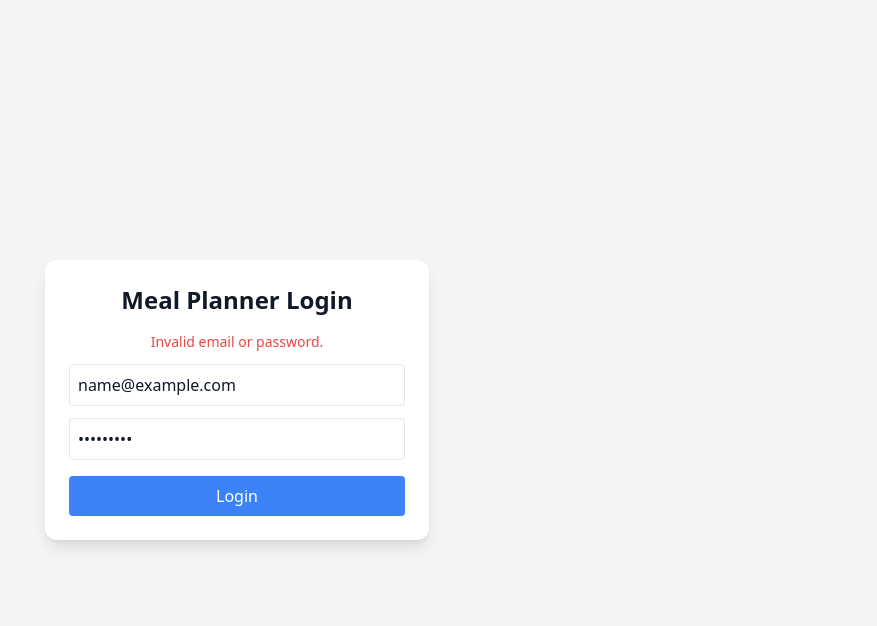
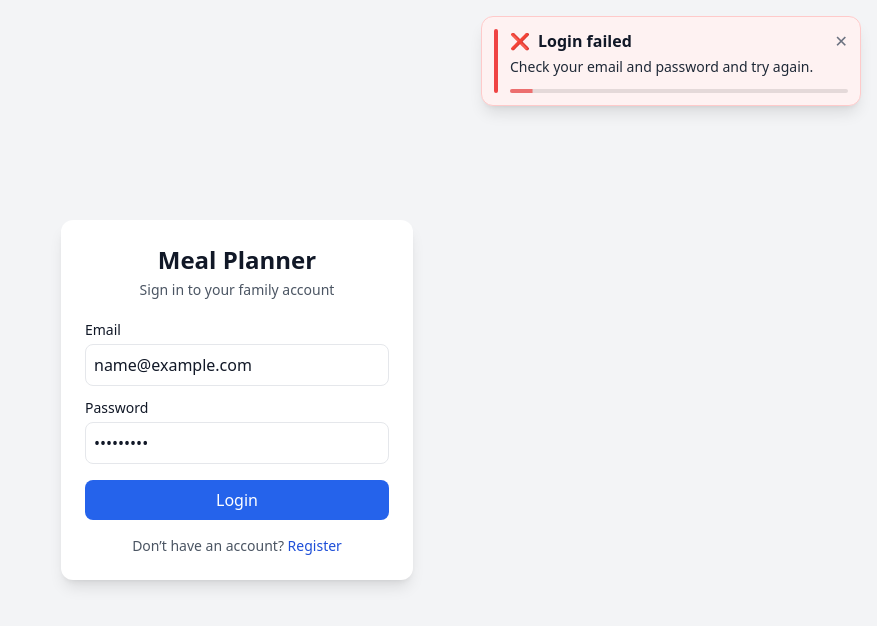
Before and after one commit to besharpe5/meal-planner, a React (Vite) app in the folder meal-planner-client/: page /login in a window 1280 px wide. Both pictures are taken after typing "name@example.com", "Sample123" into the empty fields and a click on the button "Login". Shown: the top 626 px of the page, without its empty margins (403-1280 px from the left). Built offline with nearby package versions, Linux system fonts and the light colour scheme; no server answers.

Commit message:
added toast funtionality and style

```diff
--- /dev/null
+++ b/meal-planner-client/src/context/ToastContext.jsx
@@ -0,0 +1,180 @@
+// src/context/ToastContext.jsx
+import { createContext, useContext, useMemo, useRef, useState } from "react";
+
+const ToastContext = createContext(null);
+
+function makeId() {
+  return `${Date.now()}-${Math.random().toString(16).slice(2)}`;
+}
+
+const TYPE_STYLES = {
+  success: {
+    wrap: "border-green-200 bg-green-50",
+    bar: "bg-green-500",
+    progress: "bg-green-500/70",
+    icon: "✅",
+    fallbackTitle: "Success",
+  },
+  error: {
+    wrap: "border-red-200 bg-red-50",
+    bar: "bg-red-500",
+    progress: "bg-red-500/70",
+    icon: "❌",
+    fallbackTitle: "Error",
+  },
+  info: {
+    wrap: "border-blue-200 bg-blue-50",
+    bar: "bg-blue-500",
+    progress: "bg-blue-500/70",
+    icon: "ℹ️",
+    fallbackTitle: "Info",
+  },
+};
+
+export function ToastProvider({ children }) {
+  const [toasts, setToasts] = useState([]);
+  const timers = useRef(new Map());
+
+  const removeToast = (id) => {
+    setToasts((prev) => prev.filter((t) => t.id !== id));
+
+    const timer = timers.current.get(id);
+    if (timer) {
+      clearTimeout(timer);
+      timers.current.delete(id);
+    }
+  };
+
+  /**
+   * addToast({
+   *   type: "success" | "error" | "info",
+   *   title?: string,
+   *   message?: string,
+   *   duration?: number,
+   *   action?: { label: string, onClick: () => void | Promise<void> }
+   * })
+   */
+  const addToast = ({
+    title,
+    message,
+    type = "success",
+    duration = 3000,
+    action,
+  }) => {
+    const id = makeId();
+    const createdAt = Date.now();
+
+    const toast = {
+      id,
+      title,
+      message,
+      type,
+      duration,
+      createdAt,
+      action,
+    };
+
+    setToasts((prev) => [toast, ...prev].slice(0, 4)); // max 4 visible
+
+    const timer = setTimeout(() => removeToast(id), duration);
+    timers.current.set(id, timer);
+
+    return id;
+  };
+
+  const value = useMemo(() => ({ toasts, addToast, removeToast }), [toasts]);
+
+  return (
+    <ToastContext.Provider value={value}>
+      {children}
+      <ToastContainer toasts={toasts} onClose={removeToast} />
+    </ToastContext.Provider>
+  );
+}
+
+export function useToast() {
+  const ctx = useContext(ToastContext);
+  if (!ctx) throw new Error("useToast must be used within a ToastProvider");
+  return ctx;
+}
+
+function ToastContainer({ toasts, onClose }) {
+  return (
+    <div className="fixed z-[9999] pointer-events-none inset-x-0 bottom-3 sm:bottom-auto sm:top-4 sm:right-4 sm:left-auto px-3 sm:px-0">
+      <div className="flex flex-col gap-2 sm:w-[380px]">
+        {toasts.map((t) => {
+          const s = TYPE_STYLES[t.type] || TYPE_STYLES.info;
+
+          return (
+            <div
+              key={t.id}
+              className={`pointer-events-auto rounded-xl shadow-lg border p-3 ${s.wrap}`}
+            >
+              <div className="flex items-stretch gap-3">
+                {/* Accent bar (Option 1) */}
+                <div className={`w-1 rounded-full ${s.bar}`} />
+
+                <div className="flex-1">
+                  <div className="flex items-start justify-between gap-3">
+                    <div className="min-w-0">
+                      <div className="font-semibold text-gray-900 flex items-center gap-2">
+                        <span>{s.icon}</span>
+                        <span className="truncate">
+                          {t.title || s.fallbackTitle}
+                        </span>
+                      </div>
+
+                      {t.message ? (
+                        <div className="text-sm text-gray-800 mt-1 break-words">
+                          {t.message}
+                        </div>
+                      ) : null}
+
+                      {/* Action button (Option 3) */}
+                      {t.action ? (
+                        <button
+                          type="button"
+                          onClick={async () => {
+                            try {
+                              await t.action.onClick();
+                            } finally {
+                              onClose(t.id);
+                            }
+                          }}
+                          className="mt-2 text-sm font-semibold text-gray-900 underline hover:no-underline"
+                        >
+                          {t.action.label}
+                        </button>
+                      ) : null}
+                    </div>
+
+                    <button
+                      onClick={() => onClose(t.id)}
+                      className="text-gray-500 hover:text-gray-900"
+                      aria-label="Close toast"
+                      type="button"
+                    >
+                      ✕
+                    </button>
+                  </div>
+
+                  {/* Progress bar (Option 2) */}
+                  <div className="mt-3 h-1 w-full bg-black/10 rounded-full overflow-hidden">
+                    <div
+                      className={`h-full ${s.progress}`}
+                      style={{
+                        width: "100%",
+                        transformOrigin: "left",
+                        animation: `toast-shrink ${t.duration}ms linear forwards`,
+                      }}
+                    />
+                  </div>
+                </div>
+              </div>
+            </div>
+          );
+        })}
+      </div>
+    </div>
+  );
+}
--- a/meal-planner-client/src/pages/CreateMeal.jsx
+++ b/meal-planner-client/src/pages/CreateMeal.jsx
@@ -1,9 +1,12 @@
+// src/pages/CreateMeal.jsx
 import { useState } from "react";
-import { useNavigate } from "react-router-dom";
+import { useNavigate, Link } from "react-router-dom";
 import API from "../services/api";
+import { useToast } from "../context/ToastContext";
 
 export default function CreateMeal() {
   const navigate = useNavigate();
+  const { addToast } = useToast();
 
   const [form, setForm] = useState({
     name: "",
@@ -13,7 +16,6 @@ export default function CreateMeal() {
     rating: 0,
   });
 
-  const [error, setError] = useState("");
   const [saving, setSaving] = useState(false);
 
   const onChange = (key) => (e) => {
@@ -23,10 +25,28 @@ export default function CreateMeal() {
 
   const onSubmit = async (e) => {
     e.preventDefault();
-    setError("");
+
+    if (!form.name.trim()) {
+      addToast({
+        type: "error",
+        title: "Missing name",
+        message: "Please enter a meal name.",
+        duration: 3500,
+      });
+      return;
+    }
+
     setSaving(true);
 
     try {
+      // Optional: quick “working” toast (short)
+      addToast({
+        type: "info",
+        title: "Creating meal…",
+        message: "Saving to your family library.",
+        duration: 1200,
+      });
+
       await API.post("/meals", {
         name: form.name.trim(),
         description: form.description.trim(),
@@ -35,10 +55,24 @@ export default function CreateMeal() {
         rating: form.rating,
       });
 
-      navigate("/dashboard");
+      addToast({
+        type: "success",
+        title: "Meal created",
+        message: `"${form.name.trim()}" was added.`,
+        duration: 3000,
+      });
+
+      // Small delay so the toast is visible before route change
+      setTimeout(() => navigate("/dashboard"), 200);
     } catch (err) {
       console.error(err);
-      setError(err?.response?.data?.message || "Failed to create meal.");
+
+      addToast({
+        type: "error",
+        title: "Create failed",
+        message: err?.response?.data?.message || "Failed to create meal.",
+        duration: 4000,
+      });
     } finally {
       setSaving(false);
     }
@@ -47,21 +81,23 @@ export default function CreateMeal() {
   return (
     <div className="min-h-screen bg-gray-100 p-4">
       <div className="mx-auto w-full max-w-md">
+        <div className="flex items-center justify-between mb-4">
+          <h1 className="text-2xl font-bold">Create Meal</h1>
+          <Link className="text-blue-700 hover:underline" to="/dashboard">
+            Back
+          </Link>
+        </div>
+
         <div className="bg-white rounded-xl shadow p-6">
-          <h1 className="text-2xl font-bold mb-1">Create Meal</h1>
           <p className="text-gray-600 text-sm mb-4">
             Add a meal your family eats. You can edit it later.
           </p>
 
-          {error && (
-            <div className="mb-4 rounded-lg bg-red-50 text-red-700 p-3 text-sm">
-              {error}
-            </div>
-          )}
-
           <form onSubmit={onSubmit} className="space-y-3">
             <div>
-              <label className="block text-sm font-medium mb-1">Meal name *</label>
+              <label className="block text-sm font-medium mb-1">
+                Meal name *
+              </label>
               <input
                 className="w-full border rounded-lg p-2 focus:outline-none focus:ring-2 focus:ring-blue-400"
                 placeholder="e.g., Taco Night"
@@ -72,7 +108,9 @@ export default function CreateMeal() {
             </div>
 
             <div>
-              <label className="block text-sm font-medium mb-1">Description</label>
+              <label className="block text-sm font-medium mb-1">
+                Description
+              </label>
               <input
                 className="w-full border rounded-lg p-2 focus:outline-none focus:ring-2 focus:ring-blue-400"
                 placeholder="Quick summary (optional)"
@@ -92,7 +130,9 @@ export default function CreateMeal() {
             </div>
 
             <div>
-              <label className="block text-sm font-medium mb-1">Rating (0–5)</label>
+              <label className="block text-sm font-medium mb-1">
+                Rating (0–5)
+              </label>
               <input
                 type="number"
                 min="0"
@@ -120,7 +160,6 @@ export default function CreateMeal() {
                   alt="Preview"
                   className="mt-2 w-full h-40 object-cover rounded-lg border"
                   onError={(e) => {
-                    // hide broken previews
                     e.currentTarget.style.display = "none";
                   }}
                 />
@@ -131,7 +170,7 @@ export default function CreateMeal() {
               <button
                 type="button"
                 onClick={() => navigate("/dashboard")}
-                className="w-1/2 border rounded-lg py-2 hover:bg-gray-50"
+                className="w-1/2 border rounded-lg py-2 hover:bg-gray-50 disabled:opacity-60"
                 disabled={saving}
               >
                 Cancel
--- a/meal-planner-client/src/pages/Dashboard.jsx
+++ b/meal-planner-client/src/pages/Dashboard.jsx
@@ -2,17 +2,22 @@
 import { useEffect, useState } from "react";
 import { Link } from "react-router-dom";
 import MealCard from "../components/MealCard";
-import { getMeals, serveMeal, getMealSuggestions } from "../services/mealService";
+import {
+  getMeals,
+  serveMeal,
+  getMealSuggestions,
+} from "../services/mealService";
+import { useToast } from "../context/ToastContext";
 
 export default function Dashboard() {
+  const { addToast } = useToast();
+
   const [meals, setMeals] = useState([]);
   const [suggestions, setSuggestions] = useState([]);
-  const [error, setError] = useState("");
   const [servingId, setServingId] = useState("");
   const [loading, setLoading] = useState(true);
 
   const loadData = async () => {
-    setError("");
     setLoading(true);
 
     try {
@@ -25,7 +30,11 @@ export default function Dashboard() {
       setSuggestions(suggestionsData);
     } catch (err) {
       console.error(err);
-      setError("Failed to fetch meals");
+      addToast({
+        type: "error",
+        title: "Load failed",
+        message: "Could not fetch meals. Please try again.",
+      });
     } finally {
       setLoading(false);
     }
@@ -33,10 +42,10 @@ export default function Dashboard() {
 
   useEffect(() => {
     loadData();
+    // eslint-disable-next-line react-hooks/exhaustive-deps
   }, []);
 
   const handleServe = async (mealId) => {
-    setError("");
     setServingId(mealId);
 
     // optimistic UI update
@@ -60,7 +69,7 @@ export default function Dashboard() {
     try {
       const updated = await serveMeal(mealId);
 
-      // replace the optimistic meal with server truth
+      // replace optimistic meal with server truth
       setMeals((current) => current.map((m) => (m._id === mealId ? updated : m)));
       setSuggestions((current) =>
         current.map((m) => (m._id === mealId ? updated : m))
@@ -69,11 +78,24 @@ export default function Dashboard() {
       // refresh suggestions order (since lastServed changed)
       const freshSuggestions = await getMealSuggestions(5);
       setSuggestions(freshSuggestions);
+
+      addToast({
+        type: "success",
+        title: "Served tonight",
+        message: "Updated times served and last served date.",
+      });
     } catch (err) {
       console.error(err);
-      setMeals(prevMeals); // rollback
-      setSuggestions(prevSuggestions); // rollback
-      setError("Failed to serve meal");
+
+      // rollback
+      setMeals(prevMeals);
+      setSuggestions(prevSuggestions);
+
+      addToast({
+        type: "error",
+        title: "Serve failed",
+        message: "Could not update this meal. Please try again.",
+      });
     } finally {
       setServingId("");
     }
@@ -85,6 +107,16 @@ export default function Dashboard() {
         <div className="flex items-center justify-between mb-4">
           <h1 className="text-3xl font-bold">Dashboard</h1>
 
+          <div className="flex items-center gap-2">
+            <button
+              onClick={loadData}
+              type="button"
+              className="text-sm text-blue-700 hover:underline"
+              disabled={loading}
+            >
+              Refresh
+            </button>
+
             <Link
               to="/meals/new"
               className="bg-blue-600 text-white px-4 py-2 rounded-lg hover:bg-blue-700"
@@ -92,8 +124,7 @@ export default function Dashboard() {
               + Add Meal
             </Link>
           </div>
-
-        {error && <p className="text-red-500 mb-3">{error}</p>}
+        </div>
 
         {loading ? (
           <div className="bg-white rounded-xl p-6 shadow">
@@ -107,17 +138,7 @@ export default function Dashboard() {
           <>
             {suggestions.length > 0 && (
               <div className="mb-6">
-                <div className="flex items-end justify-between mb-3">
-                  <h2 className="text-xl font-bold">Suggested Tonight</h2>
-
-                  <button
-                    onClick={loadData}
-                    className="text-sm text-blue-700 hover:underline"
-                    type="button"
-                  >
-                    Refresh
-                  </button>
-                </div>
+                <h2 className="text-xl font-bold mb-3">Suggested Tonight</h2>
 
                 <div className="grid grid-cols-1 sm:grid-cols-2 lg:grid-cols-3 gap-4">
                   {suggestions.map((meal) => (
@@ -132,17 +153,7 @@ export default function Dashboard() {
               </div>
             )}
 
-            <div className="flex items-end justify-between mb-3">
-              <h2 className="text-xl font-bold">All Meals</h2>
-
-              <button
-                onClick={loadData}
-                className="text-sm text-blue-700 hover:underline"
-                type="button"
-              >
-                Refresh
-              </button>
-            </div>
+            <h2 className="text-xl font-bold mb-3">All Meals</h2>
 
             <div className="grid grid-cols-1 sm:grid-cols-2 lg:grid-cols-3 gap-4">
               {meals.map((meal) => (
--- a/meal-planner-client/src/pages/Login.jsx
+++ b/meal-planner-client/src/pages/Login.jsx
@@ -1,70 +1,97 @@
 // src/pages/Login.jsx
 import { useContext, useState } from "react";
 import { AuthContext } from "../context/AuthContext";
-import { useNavigate } from "react-router-dom";
+import { useNavigate, Link } from "react-router-dom";
+import { useToast } from "../context/ToastContext";
 
 export default function Login() {
   const { login } = useContext(AuthContext);
+  const { addToast } = useToast();
   const navigate = useNavigate();
 
   const [email, setEmail] = useState("");
   const [password, setPassword] = useState("");
-  const [error, setError] = useState("");
+
+  const [submitting, setSubmitting] = useState(false);
 
   const submitHandler = async (e) => {
     e.preventDefault();
+    setSubmitting(true);
 
     try {
-      await login(email, password); // AuthContext handles JWT storage
+      await login(email, password);
+
+      addToast({
+        type: "success",
+        title: "Welcome back!",
+        message: "You’re signed in.",
+      });
+
       navigate("/dashboard");
     } catch (err) {
-      setError("Invalid email or password.");
+      console.error(err);
+
+      addToast({
+        type: "error",
+        title: "Login failed",
+        message:
+          err?.response?.data?.message || "Check your email and password and try again.",
+      });
+    } finally {
+      setSubmitting(false);
     }
   };
 
   return (
-    <div className="min-h-screen flex items-center justify-center bg-gray-100 px-4">
+    <div className="min-h-screen bg-gray-100">
+      <div className="max-w-sm mx-auto p-4 flex min-h-screen items-center">
         <form
           onSubmit={submitHandler}
-        className="bg-white p-6 rounded-xl shadow-lg w-full max-w-sm"
+          className="w-full bg-white p-6 rounded-xl shadow-lg"
         >
-        <h1 className="text-2xl font-bold mb-4 text-center">
-          Meal Planner Login
-        </h1>
+          <h1 className="text-2xl font-bold mb-1 text-center">Meal Planner</h1>
+          <p className="text-sm text-gray-600 mb-5 text-center">
+            Sign in to your family account
+          </p>
 
-        {/* Display login error */}
-        {error && (
-          <p className="text-red-500 text-sm mb-3 text-center">{error}</p>
-        )}
-
-        {/* Email input */}
+          <label className="block text-sm font-medium mb-1">Email</label>
           <input
+            className="w-full p-2 mb-3 border rounded-lg focus:outline-none focus:ring-2 focus:ring-blue-400"
             type="email"
-          className="w-full p-2 mb-3 border rounded focus:outline-none focus:ring-2 focus:ring-blue-400"
-          placeholder="Email"
+            placeholder="you@example.com"
             value={email}
             onChange={(e) => setEmail(e.target.value)}
+            autoComplete="email"
             required
           />
 
-        {/* Password input */}
+          <label className="block text-sm font-medium mb-1">Password</label>
           <input
+            className="w-full p-2 mb-4 border rounded-lg focus:outline-none focus:ring-2 focus:ring-blue-400"
             type="password"
-          className="w-full p-2 mb-4 border rounded focus:outline-none focus:ring-2 focus:ring-blue-400"
-          placeholder="Password"
+            placeholder="••••••••"
             value={password}
             onChange={(e) => setPassword(e.target.value)}
+            autoComplete="current-password"
             required
           />
 
-        {/* Submit button */}
           <button
+            disabled={submitting}
+            className="w-full bg-blue-600 text-white py-2 rounded-lg hover:bg-blue-700 disabled:opacity-60"
             type="submit"
-          className="w-full bg-blue-500 text-white py-2 rounded hover:bg-blue-600 transition-colors"
           >
-          Login
+            {submitting ? "Signing in..." : "Login"}
           </button>
+
+          <div className="mt-4 text-sm text-center text-gray-600">
+            Don’t have an account?{" "}
+            <Link className="text-blue-700 hover:underline" to="/register">
+              Register
+            </Link>
+          </div>
         </form>
+      </div>
     </div>
   );
 }
```
Also changed, not shown: meal-planner-client/src/index.css (+9 -0 lines), meal-planner-client/src/main.jsx (+7 -3 lines), meal-planner-client/src/pages/EditMeal.jsx (+82 -11 lines). Lines whose indentation alone changed are shown as unchanged.
